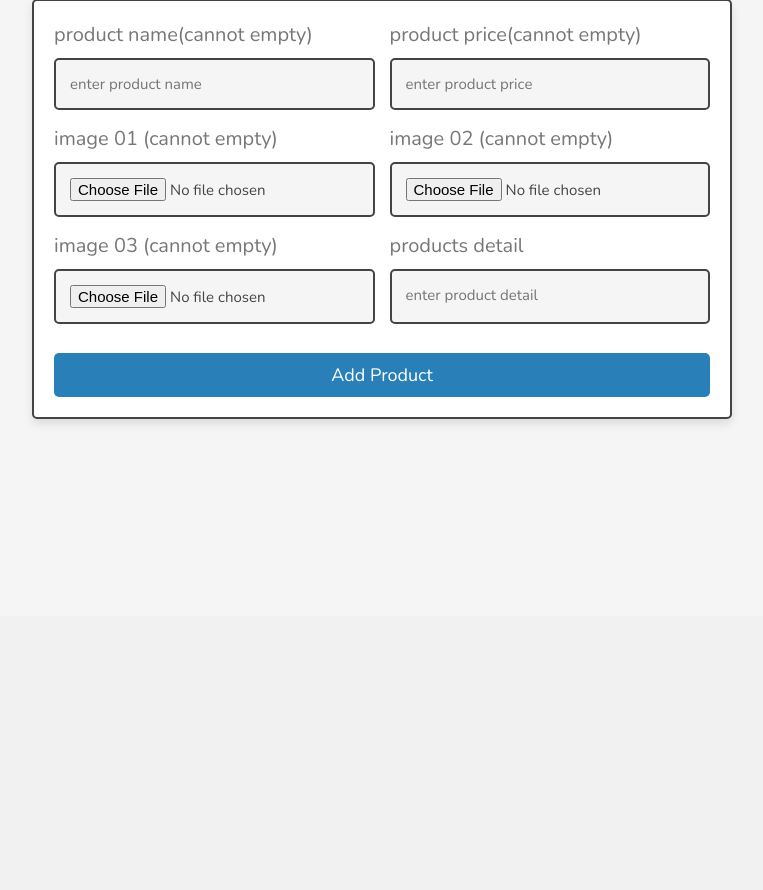
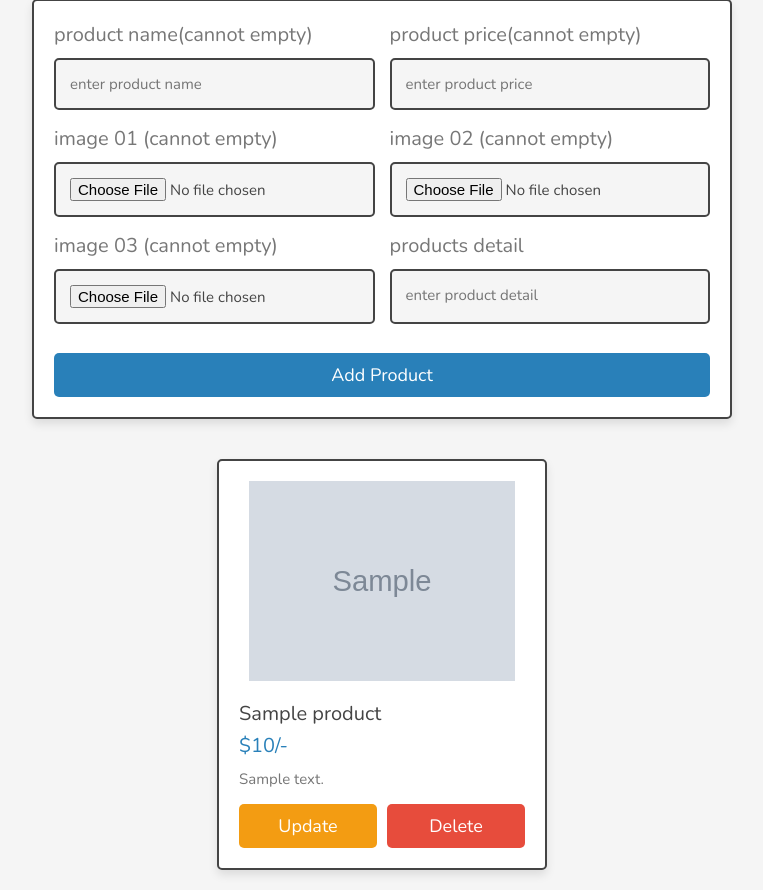
Before and after one commit to faishal005/Lier, a PHP site: page /admin/products.php in a window 1280 px wide. Shown: the part 184-1074 px from the top of the page, without its empty margins (258-1021 px from the left). Before the commit the page ends 606 px from the top, so only its background shows below. Run offline with PHP 8.4, Linux system fonts and the light colour scheme; the visitor is signed in with stand-in values (Sample User, id 1); tables that the repository leaves empty or names only in its code hold one stand-in row (values such as "Sample post"); grey boxes marked "Sample" are stand-in pictures; some libraries are stand-ins or nearby versions.

Commit message:
lupa apdet

```diff
--- a/admin/products.php
+++ b/admin/products.php
@@ -52,13 +52,27 @@ if(isset($_POST['add_product'])){
             $insert_products -> execute([$name, $details, $price, $image_01, $image_02, $image_03]);
 
             $message[] = 'new product has been added';
+        }
+    }
+};
 
-        }
+if(isset ($_GET['delete'])){
+    $delete_id = $_GET['delete'];
+    $delete_product_image= $conn -> prepare("SELECT * FROM `products` WHERE id = ?");
+    $delete_product_image -> execute ([$delete_id]);
+    $fetch_delete_image = $delete_product_image -> fetch (PDO::FETCH_ASSOC);
+    unlink('../uploaded_img/'.$fetch_delete_image['image_01']);
+    unlink('../uploaded_img/'.$fetch_delete_image['image_02']);
+    unlink('../uploaded_img/'.$fetch_delete_image['image_03']);
+    $delete_product = $conn->prepare("DELETE FROM `products` WHERE id = ?");
+    $delete_product->execute([$delete_id]);
+    $delete_cart = $conn->prepare("DELETE FROM `cart` WHERE pid = ?");
+    $delete_cart->execute([$delete_id]);
+    $delete_wishlist = $conn->prepare("DELETE FROM `wishlist` WHERE pid = ?");
+    $delete_wishlist->execute([$delete_id]);
+    header('location:products.php');
+}
 
-
-    }
-
-}
 ?>
 
 <!DOCTYPE html>
@@ -117,6 +131,36 @@ if(isset($_POST['add_product'])){
 
     </section>
 
+    <section class="show-products">
+        <div class="box-container">
+        <?php
+        $select_products = $conn -> prepare ("SELECT * FROM `products`");
+        $select_products -> execute ();
+        if($select_products -> rowCount() > 0){
+            while ($fetch_products = $select_products -> fetch (PDO::FETCH_ASSOC)){
+                ?>
+                <div class="box">
+      <img src="../uploaded_img/<?= $fetch_products['image_01']; ?>" alt="">
+      <div class="name"><?= $fetch_products['name']; ?></div>
+      <div class="price">$<span><?= $fetch_products['price']; ?></span>/-</div>
+      <div class="details"><span><?= $fetch_products['details']; ?></span></div>
+      <div class="flex-btn">
+         <a href="update_product.php?update=<?= $fetch_products['id']; ?>" class="option-btn">update</a>
+         <a href="products.php?delete=<?= $fetch_products['id']; ?>" class="delete-btn" onclick="return confirm('wes payu ta bos kok didelete?');">delete</a>
+      </div>
+   </div>
+   <?php
+                }
+            }else{
+                echo '<p class="empty"> no products added</p>';
+            }
+
+        ?>
+
+
+
+        </div>
+    </section>
     <!--custom js file link-->
     <script src="../js/admin_script.js"></script>
     </body>
--- a/components/admin_header.php
+++ b/components/admin_header.php
@@ -39,7 +39,6 @@
     <p><?=$fetch_profile['name'];?></p>
     <a href="../admin/update_profile.php" class="btn">update profile</a>
     <div class="flex-btn" >
-        <a href="../admin/admin_login.php" class="option-btn"> login </a>
         <a href="../admin/register_admin.php" class="option-btn"> register </a>
     </div>
     <div class="flex-btn" >
--- a/css/admin_style.css
+++ b/css/admin_style.css
@@ -122,6 +122,18 @@ section{
     text-transform: uppercase;
     color: var(--black);
     font-size:5rem;
+}
+
+.empty{
+    padding:1.5rem;
+    background-color: var(--white);
+    border: var(--border);
+    box-shadow: var(--box-shadow);
+    text-align: center;
+    color:var(--red);
+    border-radius: .5rem;
+    font-size: 2rem;
+    text-transform: capitalize;
 }
 
 .form-container{
@@ -342,6 +354,117 @@ section{
     height: 5.5rem;
     resize : none;
 }
+.show-products .box-container{
+    display: grid;
+    grid-template-columns: repeat(auto-fit, 33rem);
+    gap:1.5rem;
+    justify-content: center;
+    align-items: flex-start;
+}
+
+.show-products .box-container{
+    display: grid;
+    grid-template-columns: repeat(auto-fit, 33rem);
+    gap:1.5rem;
+    justify-content: center;
+    align-items: flex-start;
+}
+
+.show-products .box-container .box{
+    background-color: var(--white);
+    box-shadow: var(--box-shadow);
+    border-radius: .5rem;
+    border:var(--border);
+    padding:2rem;
+}
+
+.show-products .box-container .box img{
+    width: 100%;
+    height: 20rem;
+    object-fit: contain;
+    margin-bottom: 1.5rem;
+}
+
+.show-products .box-container .box .name{
+    font-size: 2rem;
+    color:var(--black);
+}
+
+.show-products .box-container .box .price{
+    font-size: 2rem;
+    color:var(--main-color);
+    margin:.5rem 0;
+}
+
+ .show-products .box-container .box .details{
+    font-size: 1.5rem;
+    color:var(--light-color);
+    line-height: 2;
+}
+
+.update-product form{
+    background-color: var(--white);
+    box-shadow: var(--box-shadow);
+    border-radius: .5rem;
+    border:var(--border);
+    padding:2rem;
+    max-width: 50rem;
+    margin:0 auto;
+}
+
+.update-product form .image-container{
+    margin-bottom: 2rem;
+}
+
+.update-product form .image-container .main-image img{
+    height: 20rem;
+    width: 100%;
+    object-fit: contain;
+}
+
+.update-product form .image-container .sub-image{
+    display: flex;
+    gap:1rem;
+    justify-content: center;
+    margin:1rem 0;
+}
+
+.update-product form .image-container .sub-image img{
+    height: 5rem;
+    width: 7rem;
+    object-fit: contain;
+    padding:.5rem;
+    border:var(--border);
+    cursor: pointer;
+    transition: .2s linear;
+}
+
+.update-product form .image-container .sub-image img:hover{
+    transform: scale(1.1);
+}
+
+.update-product form .box{
+    width: 100%;
+    border-radius: .5rem;
+    padding:1.4rem;
+    font-size: 1.8rem;
+    color:var(--black);
+    background-color: var(--light-bg);
+    margin:1rem 0;
+}
+
+ .update-product form span{
+    font-size: 1.7rem;
+    color:var(--light-color);
+}
+
+ .update-product form textarea{
+    height: 15rem;
+    resize: none;
+}
+
+
+
 
 @media(max-width:991px){
     html{
@@ -373,6 +496,7 @@ section{
         margin:2rem;
     }
 
+
 }
 
 @media(max-width:450px){
@@ -387,4 +511,9 @@ section{
     .heading{
         font-size: 3rem;
     }
+
+    .show-products .box-container{
+        grid-template-columns: 1fr;
+    }
+
 }
```
Also changed, not shown: admin/update_product.php (+54 -0 lines), uploaded_img/camera-1.webp (added), uploaded_img/camera-2.webp (added), uploaded_img/camera-3.webp (added), uploaded_img/fridge-1.webp (added), uploaded_img/fridge-2.webp (added), uploaded_img/fridge-3.webp (added), uploaded_img/tv-01.webp (deleted), uploaded_img/tv-02.webp (deleted), uploaded_img/tv-03.webp (deleted), 3 other files.
